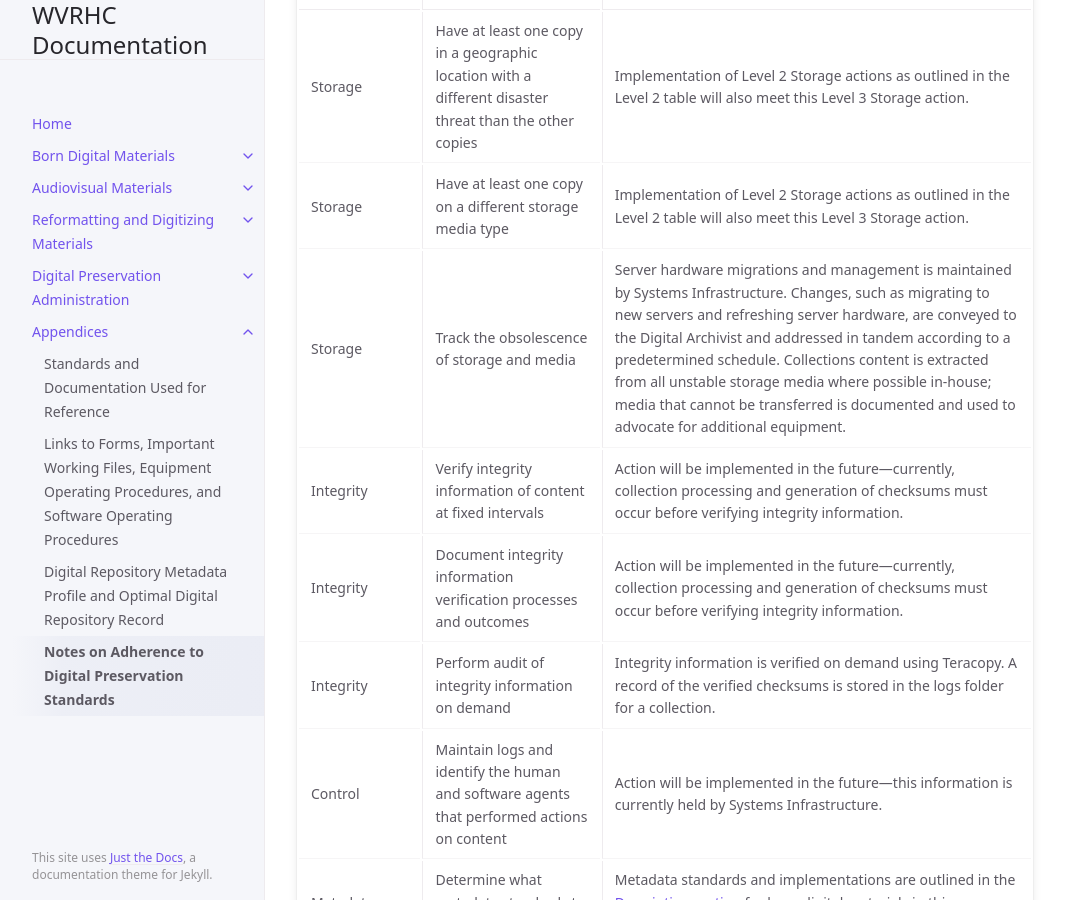
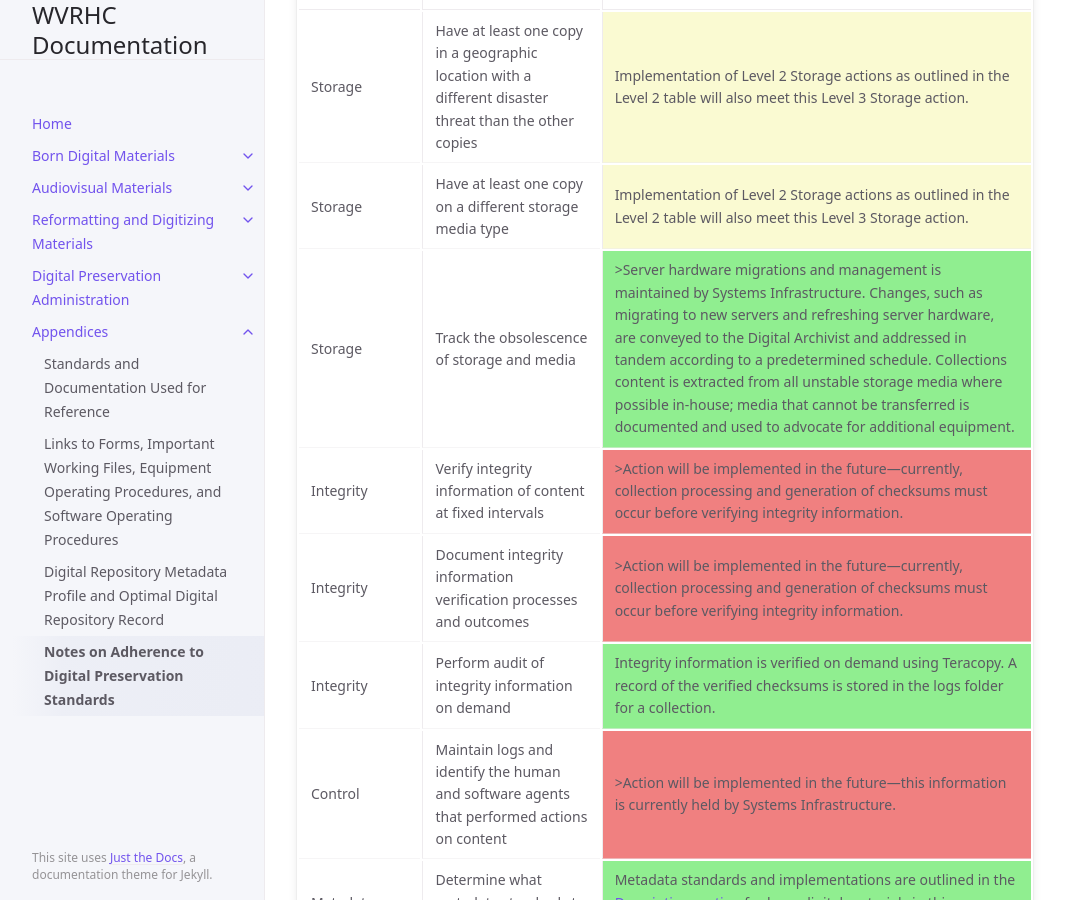
Before and after one commit to elizajames/digital-preservation-documentation, a Jekyll site: the page built from docs/Appendices/appendix4.md, in a window 1280 px wide and 900 px high, scrolled down 3499 px. Shown: the whole window, without its empty margins (107-1172 px from the left). Built offline with Jekyll 4.4.1, drawn with Linux system fonts in a browser that asks for light colours; some of the changed text lies outside the part shown.

Commit message:
appendix 4 woohoo

```diff
--- a/docs/Appendices/appendix4.md
+++ b/docs/Appendices/appendix4.md
@@ -31,7 +31,7 @@ The [NDSA Levels of Digital Preservation](https://ndsa.org/publications/levels-o
 <table>
 <thead>
   <tr>
-    <th><b>Functional Area</b></th>
+    <th>Functional Area</th>
     <th>Action </th>
     <th>Notes </th>
   </tr>
@@ -40,52 +40,52 @@ The [NDSA Levels of Digital Preservation](https://ndsa.org/publications/levels-o
   <tr>
     <td>Storage </td>
     <td>Have two complete copies in separate locations  </td>
-    <td>As documented in the <a href="bookmark://_Storage_&_Backups">Storage &amp; Backups</a> section, backups of the Z: drive are also stored at HSL.  </td>
+    <td style="background-color: lightgreen">As documented in the <a href="https://elizajames.github.io/digital-preservation-documentation/docs/Digital-Preservation-Administration/storage-and-backups/">Storage &amp; Backups</a> section, backups of the Z: drive are also stored at HSL.  </td>
   </tr>
   <tr>
     <td>Storage </td>
     <td>Document all storage media where content is stored </td>
-    <td>This document outlines the processes for documenting incoming storage media and transmitting content to the Z: drive. Documentation and content is stored on the Z: drive.  </td>
+    <td style="background-color: lightgreen">This document outlines the processes for documenting incoming storage media and transmitting content to the Z: drive. Documentation and content is stored on the Z: drive.  </td>
   </tr>
   <tr>
     <td>Storage </td>
     <td>Put content into a stable storage </td>
-    <td>Content is extracted from all unstable media where possible in-house; media that cannot be transferred is documented and used to advocate for additional equipment.  </td>
+    <td style="background-color: lightgreen">Content is extracted from all unstable media where possible in-house; media that cannot be transferred is documented and used to advocate for additional equipment.  </td>
   </tr>
   <tr>
     <td>Integrity </td>
     <td>Verify integrity information if it has been provided with the content  </td>
-    <td>Integrity information will be verified whenever it is provided using Teracopy. </td>
+    <td style="background-color: lightgreen">Integrity information will be verified whenever it is provided using Teracopy. </td>
   </tr>
   <tr>
     <td>Integrity </td>
     <td>Generate integrity information if not provided with the content </td>
-    <td>Integrity information using md5 checksums is generated for content using siegfried upon accession.  </td>
+    <td style="background-color: lightgreen">Integrity information using md5 checksums is generated for content using siegfried upon accession.  </td>
   </tr>
   <tr>
     <td>Integrity </td>
     <td>Virus check all content; isolate content for quarantine as needed </td>
-    <td>All content is scanned using clamAV upon accession, which includes content ingest from storage media. Content flagged is quarantined and monitored by the Digital Archivist before being uploaded to secure storage.  </td>
+    <td style="background-color: lightgreen">All content is scanned using clamAV upon accession, which includes content ingest from storage media. Content flagged is quarantined and monitored by the Digital Archivist before being uploaded to secure storage.  </td>
   </tr>
   <tr>
     <td>Control </td>
     <td>Determine the human and software agents that should be authorized to read, write, move, and delete content </td>
-    <td>A <a href="https://westvirginiauniversity.sharepoint.com/:w:/s/DigitalArchivesWork/Eeegdrrm1w5NuRiQQLtE6dYBWK9P-qTYRyGT3PjCvsTzFQ?e=fQ5bMy">permissions document</a> consolidates who has read and write (including move and delete) permissions. The Digital Archivist authorizes the use permissions given to new users.  </td>
+    <td style="background-color: lightgreen">A <a href="https://elizajames.github.io/digital-preservation-documentation/docs/Appendices/appendix2/#permissions-list">permissions document</a> consolidates who has read and write (including move and delete) permissions. The Digital Archivist authorizes the use permissions given to new users.  </td>
   </tr>
   <tr>
     <td>Metadata </td>
     <td>Create inventory of content, also documenting current storage locations </td>
-    <td>Content inventories are stored with content in a metadata folder and generated using siegfried. Storage locations are isolated to a single location: the Z: drive.  </td>
+    <td style="background-color: lightgreen">Content inventories are stored with content in a metadata folder and generated using siegfried. Storage locations are isolated to a single location: the Z: drive.  </td>
   </tr>
   <tr>
     <td>Metadata </td>
     <td>Backup inventory and store at least one copy separately from content  </td>
-    <td>An inventory of storage media, not necessarily a detailed listing of the files contained on that media (pending processing level), is in ArchivesSpace. A detailed inventory of file-level information is currently not stored separately from content, but options are being examined as of 10/2022. </td>
+    <td style="background-color: lightgoldenrodyellow">An inventory of storage media, not necessarily a detailed listing of the files contained on that media (pending processing level), is in ArchivesSpace. A detailed inventory of file-level information is currently not stored separately from content, but options are being examined as of 10/2022. </td>
   </tr>
   <tr>
     <td>Content </td>
     <td>Document file formats and other essential content characteristics including how and when these were identified  </td>
-    <td>File formats and characteristics are generated using siegfried and are stored in a metadata folder with the content. The date is stored as part of the brunnhilde report generated at the same time.  </td>
+    <td style="background-color: lightgreen">File formats and characteristics are generated using siegfried and are stored in a metadata folder with the content. The date is stored as part of the brunnhilde report generated at the same time.  </td>
   </tr>
 </tbody>
 </table>
@@ -104,47 +104,47 @@ The [NDSA Levels of Digital Preservation](https://ndsa.org/publications/levels-o
   <tr>
     <td>Storage </td>
     <td>Have three complete copies with at least one copy in a separate geographic location </td>
-    <td style="background-color: lightgoldenrodyellow">Two complete copies are stored at the Downtown Library (see the Storage &amp; Backups section). A third copy is planned to be deployed to Amazon Glacier but is in the planning stages.  </td>
+    <td style="background-color: lightgoldenrodyellow">Two complete copies are stored at the Downtown Library (see the <a href="https://elizajames.github.io/digital-preservation-documentation/docs/Digital-Preservation-Administration/storage-and-backups/">Storage &amp; Backups section</a>). A third copy is planned to be deployed to Amazon Glacier but is in the planning stages.  </td>
   </tr>
   <tr>
     <td>Storage </td>
     <td>Document storage and storage media indicating the resources and dependencies they require to function </td>
-    <td>Resource and dependency information is maintained by Systems Infrastructure. Changes or issues are conveyed to the Digital Archivist and addressed in tandem. </td>
+    <td style="background-color: lightgreen">Resource and dependency information is maintained by Systems Infrastructure. Changes or issues are conveyed to the Digital Archivist and addressed in tandem. </td>
   </tr>
   <tr>
     <td>Integrity </td>
     <td>Verify integrity information when moving or copying content </td>
-    <td>Integrity information is verified when copying or moving content using Teracopy. A record of the verified checksums is stored in the logs folder for a collection. </td>
+    <td style="background-color: lightgreen">Integrity information is verified when copying or moving content using Teracopy. A record of the verified checksums is stored in the logs folder for a collection. </td>
   </tr>
   <tr>
     <td>Integrity </td>
     <td>Use write-blockers when working with original media </td>
-    <td>Write blockers are used with media upon content extraction.  </td>
+    <td style="background-color: lightgreen">Write blockers are used with media upon content extraction.  </td>
   </tr>
   <tr>
     <td>Integrity </td>
     <td>Back up integrity information and store copy in a separate location from the content </td>
-    <td>A detailed inventory of file-level information, including integrity information, is currently not stored separately from content. Options for separate storage are being examined as of 10/2022.   </td>
+    <td style="background-color: lightgoldenrodyellow">A detailed inventory of file-level information, including integrity information, is currently not stored separately from content. Options for separate storage are being examined as of 10/2022.   </td>
   </tr>
   <tr>
     <td>Control </td>
     <td>Document the human and software agents authorized to read, write, move, and delete content and apply these </td>
-    <td>A permissions document consolidates who has read and write (including move and delete) permissions. The Digital Archivist authorizes the use permissions given to new users. </td>
+    <td style="background-color: lightgreen">A  <a href="https://elizajames.github.io/digital-preservation-documentation/docs/Appendices/appendix2/#permissions-list">permissions document</a> consolidates who has read and write (including move and delete) permissions. The Digital Archivist authorizes the use permissions given to new users. </td>
   </tr>
   <tr>
     <td>Metadata </td>
     <td>Store enough metadata to know what the content is (this might include some combination of administrative, technical, descriptive, preservation, and structural) </td>
-    <td>Metadata stored on Z: includes information not only about the files, but also about the media carriers, including technical, preservation, descriptive, and structural metadata. Additional administrative and descriptive metadata is stored in ArchivesSpace.  </td>
+    <td style="background-color: lightgreen">Metadata stored on Z: includes information not only about the files, but also about the media carriers, including technical, preservation, descriptive, and structural metadata. Additional administrative and descriptive metadata is stored in ArchivesSpace.  </td>
   </tr>
   <tr>
     <td>Content </td>
     <td>Verify file formats and other essential content characteristics </td>
-    <td>File formats are verified and any issues are currently flagged by siegfried. Issues are currently addressed at the time of scheduled access by a user, though options for addressing issues with file formats are currently being explored as part of processing.  </td>
+    <td style="background-color: lightgoldenrodyellow">File formats are verified and any issues are currently flagged by siegfried. Issues are currently addressed at the time of scheduled access by a user, though options for addressing issues with file formats are currently being explored as part of processing.  </td>
   </tr>
   <tr>
     <td>Content </td>
     <td>Build relationships with content creators to encourage sustainable file choices </td>
-    <td>This document includes a section on preferred file formats for donors. Where possible, discussions with content creators occur prior to transfer and accession using these preferred file formats. </td>
+    <td style="background-color: lightgreen">This document includes a section on preferred file formats for donors. Where possible, discussions with content creators occur prior to transfer and accession using these preferred file formats. </td>
   </tr>
 </tbody>
 </table>
@@ -163,52 +163,52 @@ The [NDSA Levels of Digital Preservation](https://ndsa.org/publications/levels-o
   <tr>
     <td>Storage </td>
     <td>Have at least one copy in a geographic location with a different disaster threat than the other copies </td>
-    <td>Implementation of Level 2 Storage actions as outlined in the Level 2 table will also meet this Level 3 Storage action. </td>
+    <td style="background-color: lightgoldenrodyellow">Implementation of Level 2 Storage actions as outlined in the Level 2 table will also meet this Level 3 Storage action. </td>
   </tr>
   <tr>
     <td>Storage </td>
     <td>Have at least one copy on a different storage media type </td>
-    <td>Implementation of Level 2 Storage actions as outlined in the Level 2 table will also meet this Level 3 Storage action. </td>
+    <td style="background-color: lightgoldenrodyellow">Implementation of Level 2 Storage actions as outlined in the Level 2 table will also meet this Level 3 Storage action. </td>
   </tr>
   <tr>
     <td>Storage </td>
     <td>Track the obsolescence of storage and media </td>
-    <td>Server hardware migrations and management is maintained by Systems Infrastructure. Changes, such as migrating to new servers and refreshing server hardware, are conveyed to the Digital Archivist and addressed in tandem according to a predetermined schedule. Collections content is extracted from all unstable storage media where possible in-house; media that cannot be transferred is documented and used to advocate for additional equipment. </td>
+    <td style="background-color:  lightgreen">>Server hardware migrations and management is maintained by Systems Infrastructure. Changes, such as migrating to new servers and refreshing server hardware, are conveyed to the Digital Archivist and addressed in tandem according to a predetermined schedule. Collections content is extracted from all unstable storage media where possible in-house; media that cannot be transferred is documented and used to advocate for additional equipment. </td>
   </tr>
   <tr>
     <td>Integrity </td>
     <td>Verify integrity information of content at fixed intervals </td>
-    <td>Action will be implemented in the future—currently, collection processing and generation of checksums must occur before verifying integrity information.  </td>
+    <td style="background-color: lightcoral">>Action will be implemented in the future—currently, collection processing and generation of checksums must occur before verifying integrity information.  </td>
   </tr>
   <tr>
     <td>Integrity </td>
     <td>Document integrity information verification processes and outcomes </td>
-    <td>Action will be implemented in the future—currently, collection processing and generation of checksums must occur before verifying integrity information. </td>
+    <td style="background-color: lightcoral">>Action will be implemented in the future—currently, collection processing and generation of checksums must occur before verifying integrity information. </td>
   </tr>
   <tr>
     <td>Integrity </td>
     <td>Perform audit of integrity information on demand </td>
-    <td>Integrity information is verified on demand using Teracopy. A record of the verified checksums is stored in the logs folder for a collection. </td>
+    <td style="background-color: lightgreen">Integrity information is verified on demand using Teracopy. A record of the verified checksums is stored in the logs folder for a collection. </td>
   </tr>
   <tr>
     <td>Control </td>
     <td>Maintain logs and identify the human and software agents that performed actions on content </td>
-    <td>Action will be implemented in the future—this information is currently held by Systems Infrastructure. </td>
+    <td style="background-color: lightcoral">>Action will be implemented in the future—this information is currently held by Systems Infrastructure. </td>
   </tr>
   <tr>
     <td>Metadata </td>
     <td>Determine what metadata standards to apply  </td>
-    <td>Metadata standards and implementations are outlined in the <a href="bookmark://_Description__1">Description section</a> for born digital materials in this document. </td>
+    <td style="background-color:  lightgreen">Metadata standards and implementations are outlined in the <a href="https://elizajames.github.io/digital-preservation-documentation/docs/Born-Digital-Materials/description/">Description section</a> for born digital materials in this document. </td>
   </tr>
   <tr>
     <td>Metadata </td>
     <td>Find and fill gaps in your metadata to meet those standards </td>
-    <td>Currently in progress—legacy processed collections are being reprocessed and new collections processed according to the metadata standards and implementations outlined in the <a href="bookmark://_Description__1">Description section</a> for born digital materials in this document. </td>
+    <td style="background-color: lightgoldenrodyellow">Currently in progress—legacy processed collections are being reprocessed and new collections processed according to the metadata standards and implementations outlined in the <a href="https://elizajames.github.io/digital-preservation-documentation/docs/Born-Digital-Materials/description/">Description section</a> for born digital materials in this document. </td>
   </tr>
   <tr>
     <td>Content </td>
     <td>Monitor for obsolescence, and changes in technologies on which content is dependent </td>
-    <td>Action will be implemented in the future. </td>
+    <td style="background-color: lightcoral">Action will be implemented in the future. </td>
   </tr>
 </tbody>
 </table>
@@ -227,47 +227,47 @@ The [NDSA Levels of Digital Preservation](https://ndsa.org/publications/levels-o
   <tr>
     <td>Storage </td>
     <td>Have at least three copies in geographic locations, each with a different disaster threat </td>
-    <td>Implementation toward Level 2 and Level 3 Storage actions will occur before Level 4. </td>
+    <td style="background-color: lightcoral">Implementation toward Level 2 and Level 3 Storage actions will occur before Level 4. </td>
   </tr>
   <tr>
     <td>Storage </td>
     <td>Maximize storage diversification to avoid single points of failure </td>
-    <td>Implementation toward Level 2 and Level 3 Storage actions will occur before Level 4. </td>
+    <td style="background-color: lightcoral">Implementation toward Level 2 and Level 3 Storage actions will occur before Level 4. </td>
   </tr>
   <tr>
     <td>Storage </td>
     <td>Have a plan and execute actions to address obsolescence of storage hardware, software, and media </td>
-    <td>Server hardware migrations and management is maintained by Systems Infrastructure. Changes, such as migrating to new servers and refreshing server hardware, are conveyed to the Digital Archivist and addressed in tandem according to a predetermined schedule. Collections content is extracted from all unstable storage media where possible in-house; media that cannot be transferred is documented and used to advocate for additional equipment.  </td>
+    <td style="background-color:  lightgreen">Server hardware migrations and management is maintained by Systems Infrastructure. Changes, such as migrating to new servers and refreshing server hardware, are conveyed to the Digital Archivist and addressed in tandem according to a predetermined schedule. Collections content is extracted from all unstable storage media where possible in-house; media that cannot be transferred is documented and used to advocate for additional equipment.  </td>
   </tr>
   <tr>
     <td>Integrity </td>
     <td>Verify integrity information in response to specific events or activities </td>
-    <td>Integrity information is verified on demand using Teracopy. A record of the verified checksums is stored in the logs folder for a collection. </td>
+    <td style="background-color:  lightgreen">Integrity information is verified on demand using Teracopy. A record of the verified checksums is stored in the logs folder for a collection. </td>
   </tr>
   <tr>
     <td>Integrity </td>
     <td>Replace or repair corrupted content as necessary </td>
-    <td>Action will be implemented in the future. </td>
+    <td style="background-color: lightcoral">Action will be implemented in the future. </td>
   </tr>
   <tr>
     <td>Control </td>
     <td>Perform periodic review of actions/access logs  </td>
-    <td>Action will be implemented in the future.  </td>
+    <td style="background-color: lightcoral">Action will be implemented in the future.  </td>
   </tr>
   <tr>
     <td>Metadata </td>
     <td>Record preservation actions associated with content and when those actions occur </td>
-    <td>Preservation actions are documented in the <a href="https://westvirginiauniversity.sharepoint.com/:x:/s/DigitalArchivesWork/EeceAK3mBV1MvLJM3pqQjKcBd8YHKnUtzjnKUPspT2-hog?e=LlhHqg">PREMIS Spreadsheet</a> for a collection, stored in the administration folder for that collection.  </td>
+    <td style="background-color:  lightgreen">Preservation actions are documented in the <a href="https://elizajames.github.io/digital-preservation-documentation/assets/files/PREMISSpreadsheet.xlsx">PREMIS Spreadsheet</a> for a collection, stored in the administration folder for that collection.  </td>
   </tr>
   <tr>
     <td>Metadata </td>
     <td>Implement metadata standards chosen </td>
-    <td>Metadata standards and implementations are outlined in the <a href="bookmark://_Description__1">Description section</a> for born digital materials in this document.  </td>
+    <td style="background-color:  lightgreen">Metadata standards and implementations are outlined in the <a href="https://elizajames.github.io/digital-preservation-documentation/docs/Born-Digital-Materials/description/">Description section</a> for born digital materials in this document.  </td>
   </tr>
   <tr>
     <td>Content </td>
     <td>Perform migrations, normalizations, emulation, and similar activities that ensure content can be accessed </td>
-    <td>Migrations, normalizations, emulations, and similar activities are primarily addressed at the time of scheduled access by a user. Typically, original files are retained to minimize irreversible interventions and support changing standards in providing access to file formats. </td>
+    <td style="background-color:  lightgreen">Migrations, normalizations, emulations, and similar activities are primarily addressed at the time of scheduled access by a user. Typically, original files are retained to minimize irreversible interventions and support changing standards in providing access to file formats. </td>
   </tr>
 </tbody>
 </table>
```
